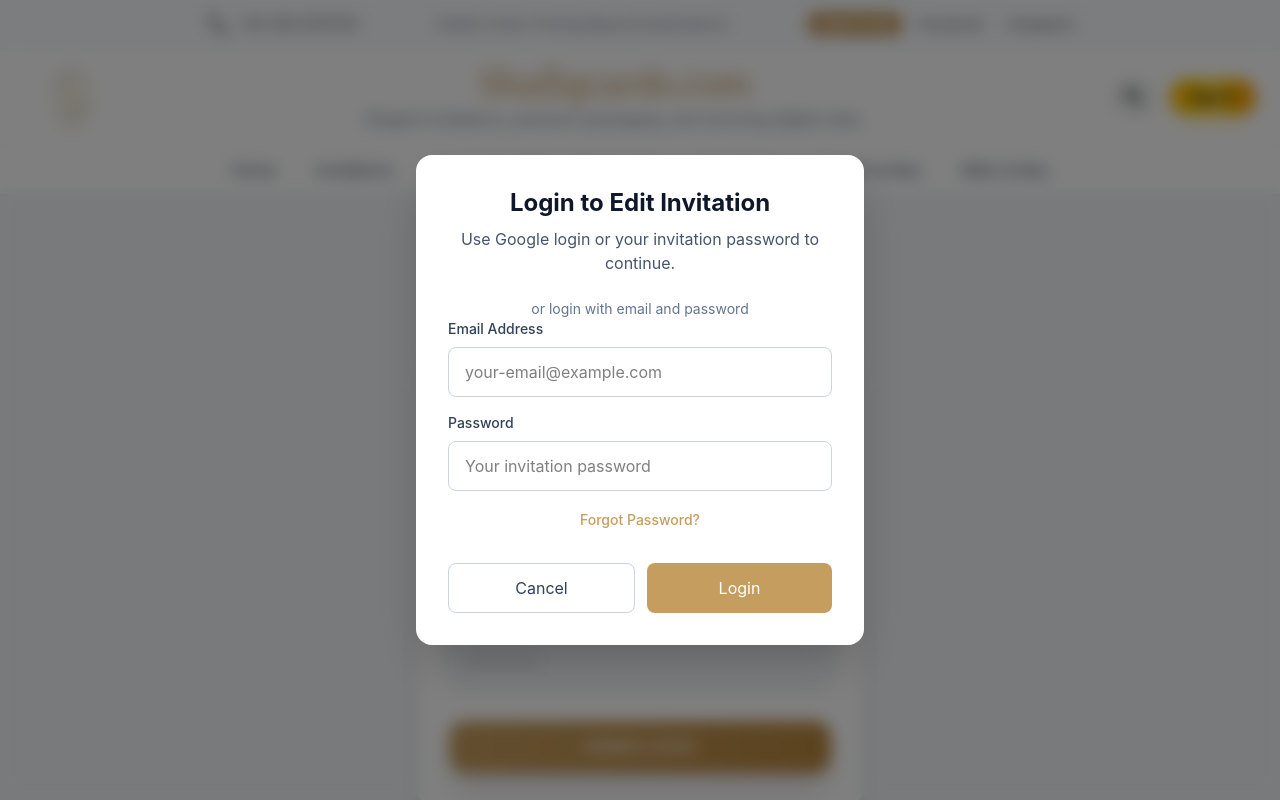
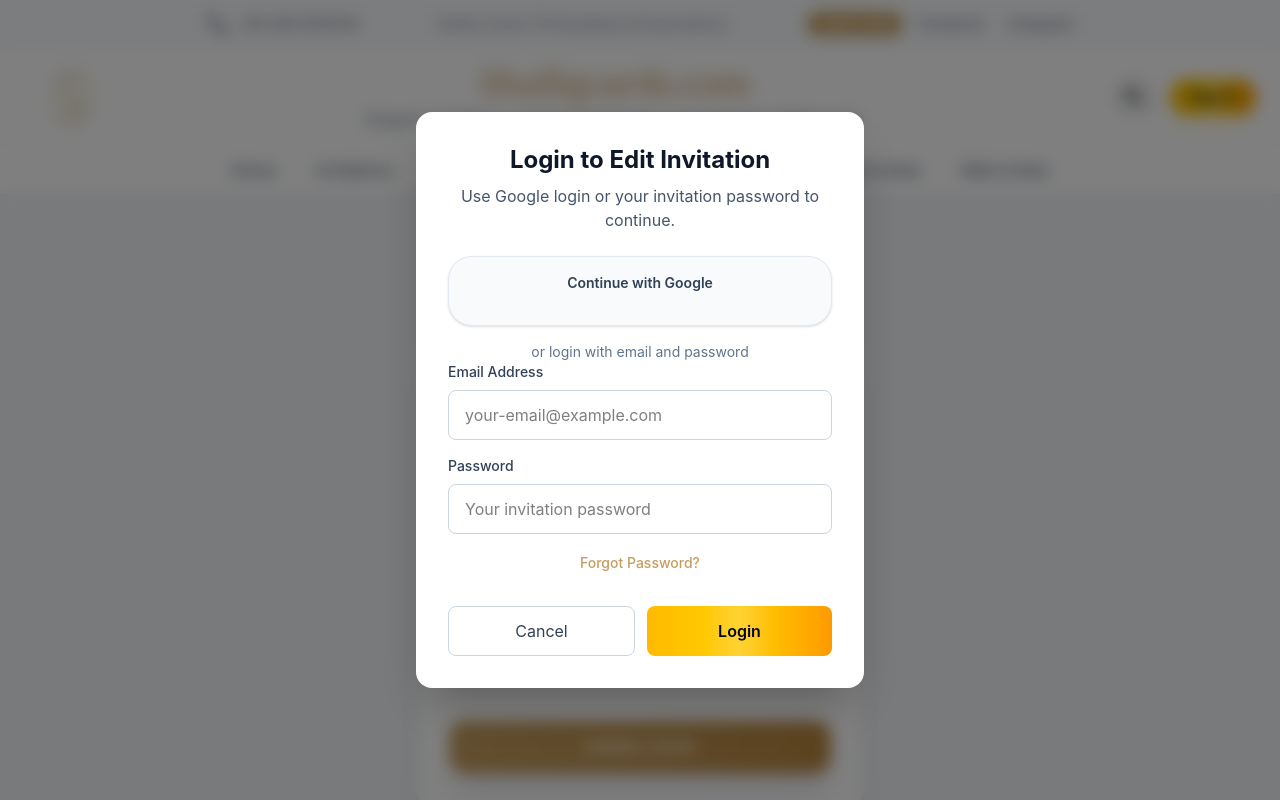
Before and after one commit to nofilimranofficial-wq/shafiqcards, a React (Vite) app: page /admin/login in a window 1280 px wide. Both pictures are taken after a click on the button "Login to Edit". Shown: the top 800 px of the page. Built offline with nearby package versions, Linux system fonts and the light colour scheme; a web font is replaced by a local one.

Commit message:
Refactor InvitationLogin component layout and styles

```diff
--- a/src/components/InvitationLogin.jsx
+++ b/src/components/InvitationLogin.jsx
@@ -254,7 +254,10 @@ const InvitationLogin = ({ isOpen, onClose, onLoginSuccess }) => {
         </div>
 
         <div className="space-y-4">
-          <div id="google-login-button" className="mx-auto max-w-70" />
+          <div className="rounded-3xl border border-slate-200 bg-slate-50 p-4 text-center shadow-sm">
+            <p className="text-sm font-semibold text-slate-700">Continue with Google</p>
+            <div id="google-login-button" className="mx-auto mt-4" />
+          </div>
           <div className="text-center text-sm text-slate-500">or login with email and password</div>
         </div>
 
@@ -306,7 +309,7 @@ const InvitationLogin = ({ isOpen, onClose, onLoginSuccess }) => {
             <div className="text-center text-sm text-slate-500">Signing in with Google...</div>
           )}
 
-          <div className="flex gap-3 pt-4">
+          <div className="flex gap-3 pt-4 flex-col sm:flex-row">
             <button
               type="button"
               onClick={onClose}
@@ -317,7 +320,7 @@ const InvitationLogin = ({ isOpen, onClose, onLoginSuccess }) => {
             <button
               type="submit"
               disabled={loading}
-              className="flex-1 px-4 py-3 bg-[#c59d5f] text-white rounded-lg hover:bg-[#b8863f] transition disabled:opacity-50"
+              className="flex-1 px-4 py-3 rounded-lg bg-gradient-to-r from-amber-400 via-amber-300 to-amber-500 text-slate-950 font-semibold hover:from-amber-300 hover:via-amber-200 hover:to-amber-400 transition disabled:opacity-50"
             >
               {loading ? 'Logging in...' : 'Login'}
             </button>
```
